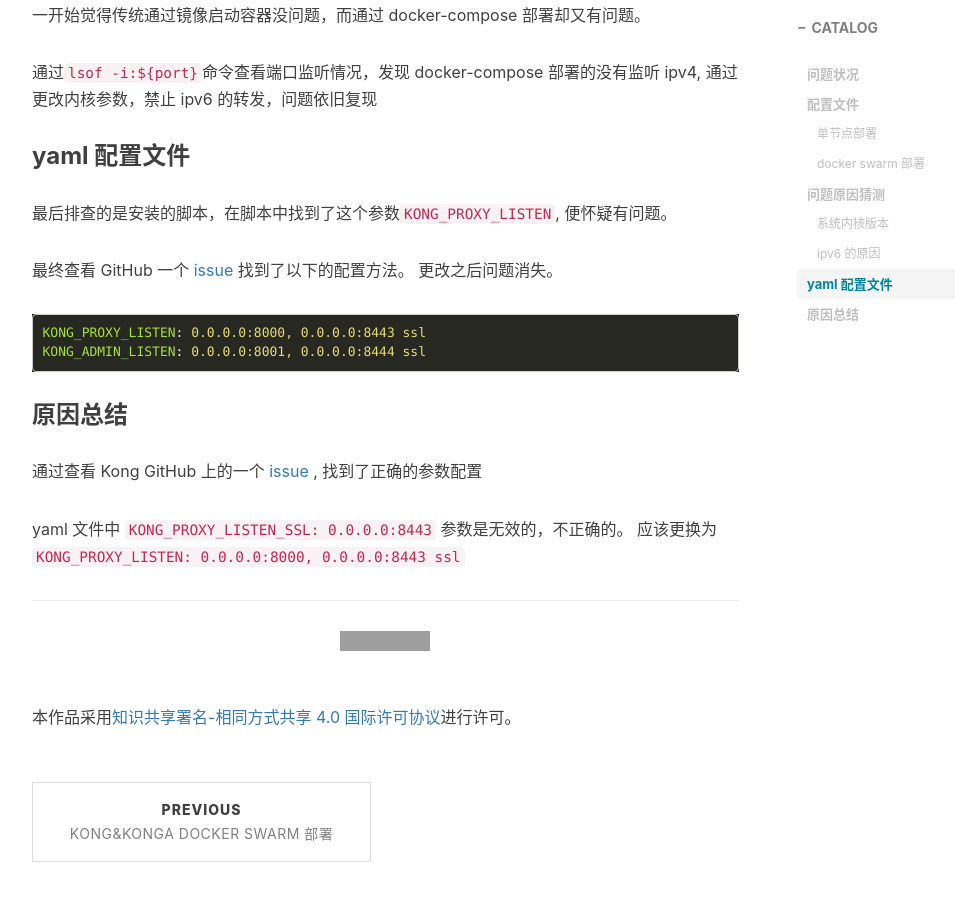
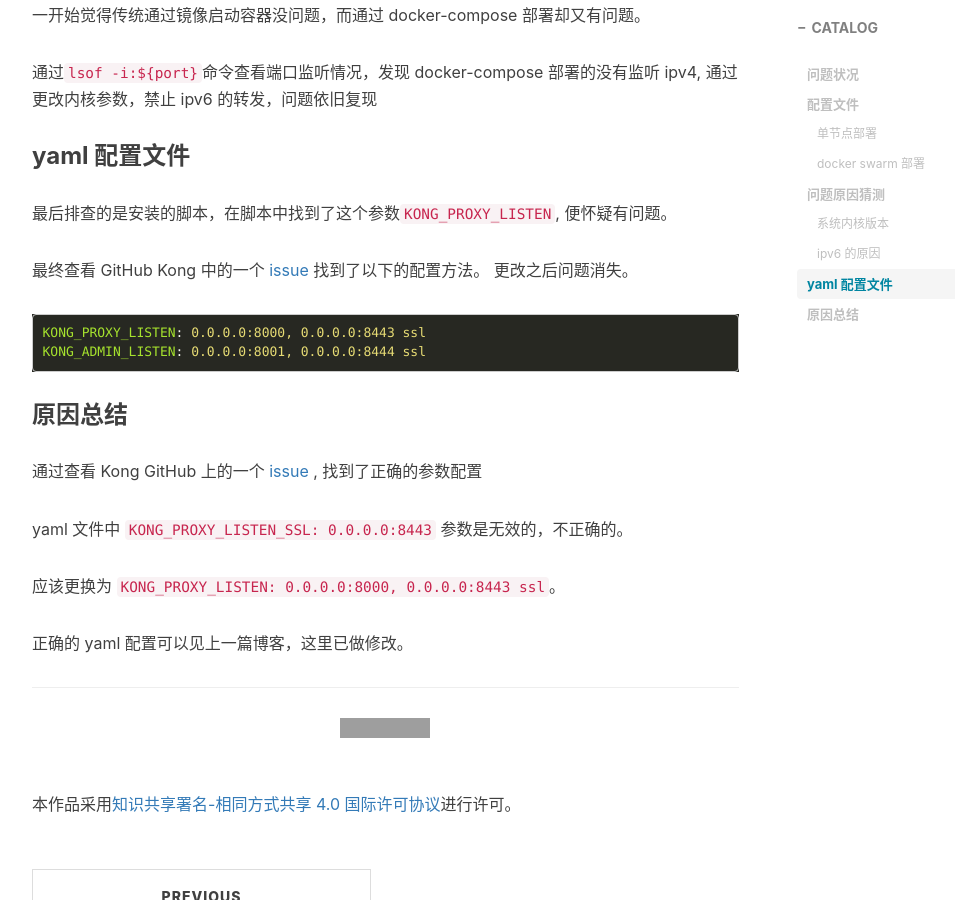
Before and after one commit to JerAxxxxxxx/JerAx.github.io, a Jekyll site: the page built from _posts/2021-08-25-Docker Compose 部署 Kong, 8443 端口无法访问.md, in a window 1280 px wide and 900 px high, scrolled down 2578 px. Shown: the whole window, without its empty margins (233-1188 px from the left). Built offline with Jekyll 4.4.1, drawn with Linux system fonts in a browser that asks for light colours; nearby versions of some CDN libraries; comment, search, counter and statistics services are not loaded; some of the changed text lies outside the part shown; grey boxes are pictures that could not be loaded.

Commit message:
Update 2021-08-25-Docker Compose 部署 Kong, 8443 端口无法访问.md

````diff
--- a/_posts/2021-08-25-Docker Compose 部署 Kong, 8443 端口无法访问.md
+++ b/_posts/2021-08-25-Docker Compose 部署 Kong, 8443 端口无法访问.md
@@ -1,7 +1,7 @@
 ---
 layout:     post
 title:      Docker Compose 部署 Kong, 8443 端口无法访问
-subtitle:   docker-compose.yaml 参数的问题
+subtitle:   Kong 8443 端口无响应
 date:       2021-08-25
 author:     JerAxxxxxxx
 header-img: img/background/Clouds_landscapes_nature_trees.jpg
@@ -107,7 +107,7 @@
 
 最后排查的是安装的脚本，在脚本中找到了这个参数`KONG_PROXY_LISTEN`, 便怀疑有问题。
 
-最终查看 GitHub 一个 [issue](https://github.com/Kong/kong/issues/4181) 找到了以下的配置方法。
+最终查看 GitHub Kong 中的一个 [issue](https://github.com/Kong/kong/issues/4181) 找到了以下的配置方法。
 更改之后问题消失。
 
 ```yaml
@@ -120,7 +120,10 @@
 通过查看 Kong GitHub 上的一个 [issue](https://github.com/Kong/kong/issues/4181) , 找到了正确的参数配置
 
 yaml 文件中 `KONG_PROXY_LISTEN_SSL: 0.0.0.0:8443` 参数是无效的，不正确的。
-应该更换为 `KONG_PROXY_LISTEN: 0.0.0.0:8000, 0.0.0.0:8443 ssl`
+
+应该更换为 `KONG_PROXY_LISTEN: 0.0.0.0:8000, 0.0.0.0:8443 ssl`。
+
+正确的 yaml 配置可以见上一篇博客，这里已做修改。
 
 
 ----
````
